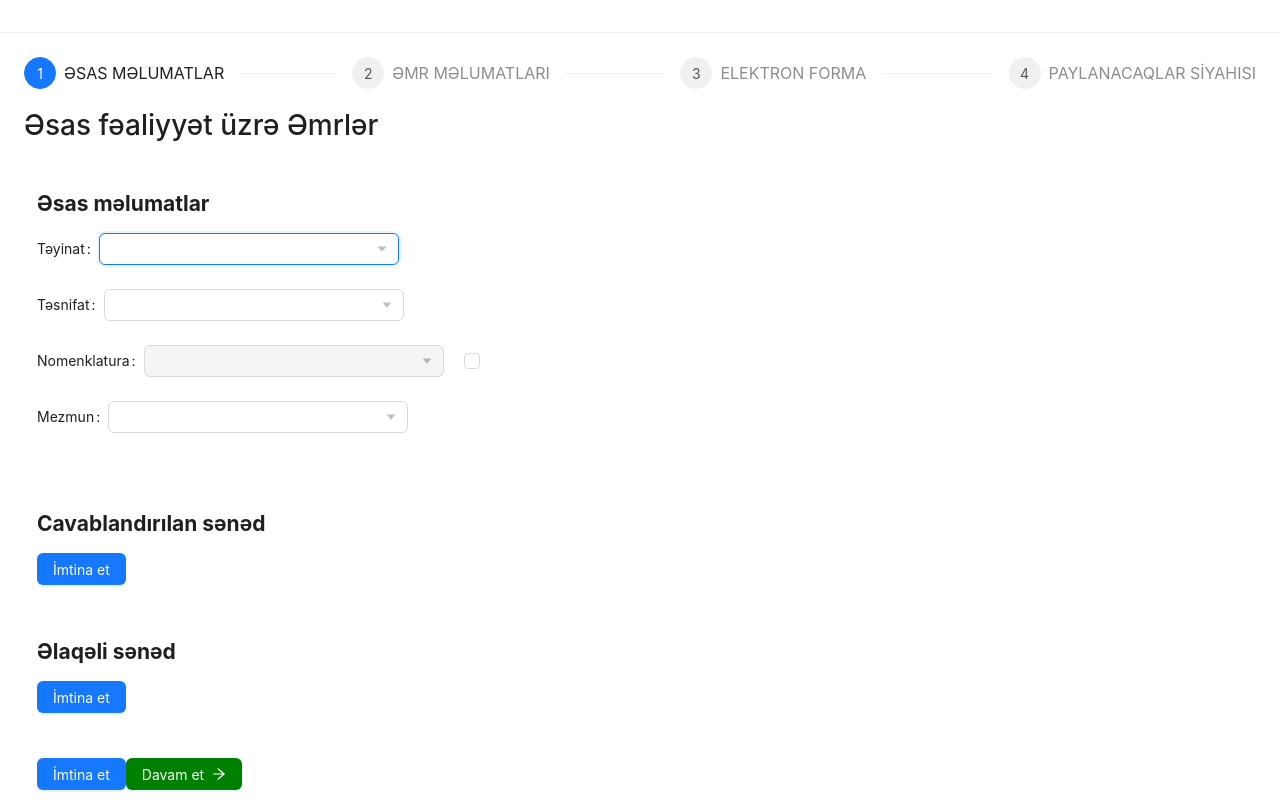
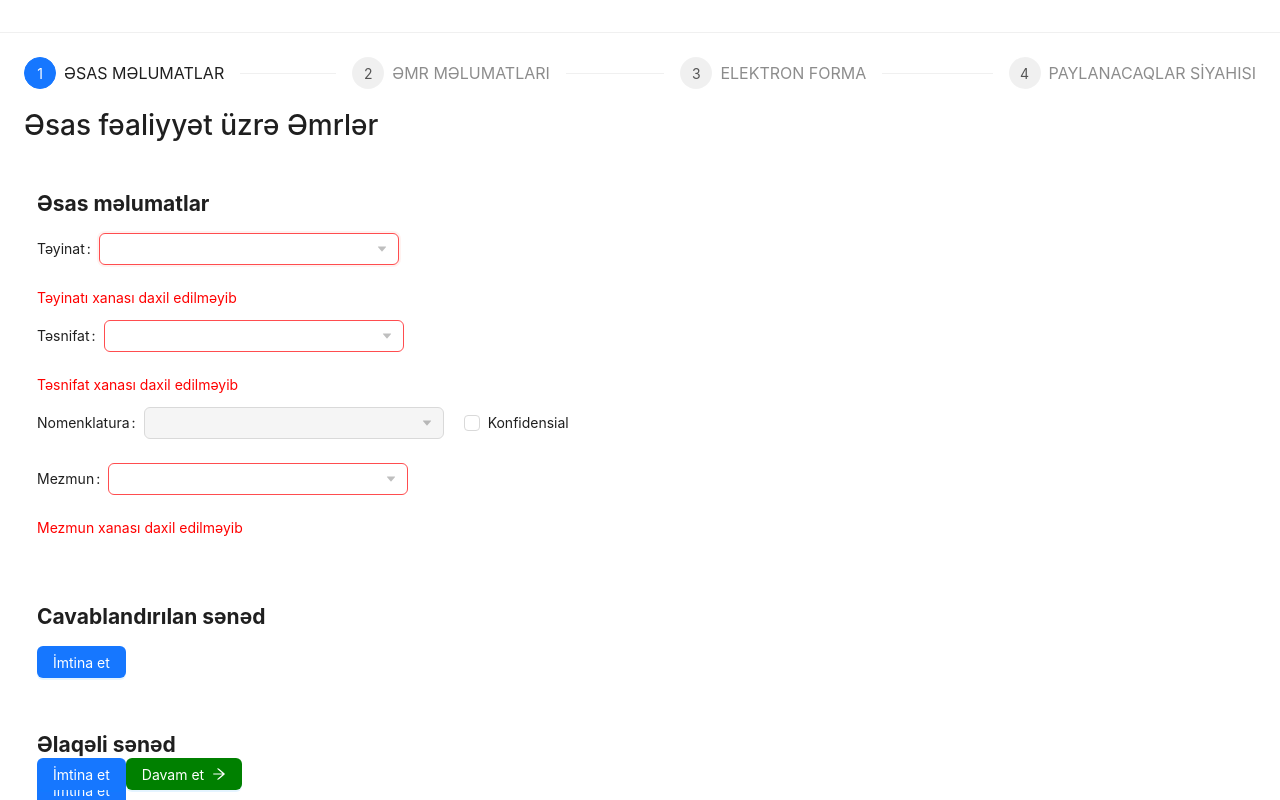
Before and after one commit to lmnxndv/final-task, a React (Vite) app: page / in a window 1280 px wide. Both pictures are taken after a click on the button "Davam et". Built offline with nearby package versions, Linux system fonts and the light colour scheme.

Commit message:
fixed onsubmit and added error message

```diff
--- a/src/components/Controller.tsx/Controller.tsx
+++ b/src/components/Controller.tsx/Controller.tsx
@@ -1,5 +1,5 @@
 import { useState } from "react";
-import { Form, Input } from "antd";
+import { Form } from "antd";
 import { Checkbox, Select } from "antd";
 import { Controller } from "react-hook-form";
 import { FirstStepIds, OptionsSection } from "../../data/data";
@@ -12,6 +12,7 @@ type ControllerType = {
   label: string;
   control: any;
   value?: any;
+  error?: any
 };
 
 const ControllerA = ({
@@ -21,19 +22,12 @@ const ControllerA = ({
   icon,
   control,
   value,
+  error
 }: ControllerType) => {
   const [checked, setChecked] = useState<boolean>(false);
 
-  const handleChange = (value: { value: any; label: React.ReactNode }) => {
-    console.log(value);
-  };
   return (
-    <Form.Item
-      label={label}
-      hasFeedback
-      // validateStatus={errors[name] ? 'error' : ''}
-      // help={errors[name]?.message}
-    >
+    <Form.Item label={label} hasFeedback>
       <Controller
         name={name}
         control={control}
@@ -45,18 +39,19 @@ const ControllerA = ({
               style={{ width: 300 }}
               disabled={item.id === FirstStepIds.NOMENCLATURE}
               value={value}
-              onChange={handleChange}
               options={item.options}
               suffixIcon={icon}
+              status={error && 'error'}
             />
-            {/* <Input {...field} /> */}
             {item.id === FirstStepIds.NOMENCLATURE && (
               <Checkbox
                 {...field}
                 style={{ marginLeft: "20px" }}
                 checked={checked}
                 onChange={(e) => setChecked(e.target.checked)}
-              />
+              >
+                Konfidensial
+              </Checkbox>
             )}
           </>
         )}
@@ -66,31 +61,3 @@ const ControllerA = ({
 };
 
 export default ControllerA;
-
-// <Form.Item key={item.id} label={item.title}>
-//   <Controller
-//     control={control}
-//     name={item.id}
-//     render={({ field }) => (
-//       <>
-//         <Select
-//           {...field}
-//           id={item.id}
-//           style={{ width: 300 }}
-//           disabled={item.id === FirstStepIds.NOMENCLATURE}
-//           value={value}
-//           suffixIcon={icon}
-//           options={item.options}
-//         ></Select>
-//         {item.id === FirstStepIds.NOMENCLATURE && (
-//           <Checkbox
-//             {...field}
-//             style={{ marginLeft: "20px" }}
-//             checked={checked}
-//             onChange={(e) => setChecked(e.target.checked)}
-//           />
-//         )}
-//       </>
-//     )}
-//   />
-// </Form.Item>
--- a/src/components/Controller.tsx/style.css
+++ b/src/components/Controller.tsx/style.css
@@ -0,0 +1,6 @@
+:where(.css-dev-only-do-not-override-qgg3xn).ant-select-status-error:not(
+    .ant-select-disabled
+  ):not(.ant-select-customize-input):not(.ant-pagination-size-changer)
+  .ant-select-selector {
+  background-color: #ff4d4f2b;
+}
--- a/src/pages/firstPage/index.tsx
+++ b/src/pages/firstPage/index.tsx
@@ -14,17 +14,23 @@ import { yupResolver } from "@hookform/resolvers/yup";
 import { mainDataSchema } from "../../validation";
 
 const FirstPage = () => {
-  const { handleSubmit, control, watch } = useForm({
+  const {
+    handleSubmit,
+    control,
+    watch,
+    formState: { errors: formErrors },
+  } = useForm({
     resolver: yupResolver(mainDataSchema),
   });
 
-  const onSubmit = (data: any) => {
-    console.log("Data:", data);
+  const onSubmit = (data: any) => console.log("data:", data);
+  const test = () => {
+    console.log("errors", formErrors);
   };
 
   return (
     <div className="firstPage-container">
-      <form onSubmit={handleSubmit(onSubmit)} id="hook-form">
+      <form onSubmit={handleSubmit(onSubmit)}>
         <div className="page-row">
           <h2>Əsas məlumatlar</h2>
           <ControllerA
@@ -33,14 +39,21 @@ const FirstPage = () => {
             control={control}
             item={appointmentData}
             icon={<CaretDownOutlined />}
+            error={formErrors.appointment}
           />
+          {formErrors.appointment && <p>{formErrors.appointment.message}</p>}
           <ControllerA
             name={classificationData.id}
             label={classificationData.title}
             control={control}
             item={classificationData}
             icon={<CaretDownOutlined />}
+            error={formErrors.classification}
+
           />
+          {formErrors.classification && (
+            <p>{formErrors.classification.message}</p>
+          )}
           <ControllerA
             name={nomenclatureData.id}
             label={nomenclatureData.title}
@@ -58,7 +71,10 @@ const FirstPage = () => {
             control={control}
             item={contentData}
             icon={<CaretDownOutlined />}
+            error={formErrors.content}
+
           />
+          {formErrors.content && <p>{formErrors.content.message}</p>}
         </div>
         <div className="page-row">
           <h2>Cavablandırılan sənəd</h2>
@@ -72,9 +88,8 @@ const FirstPage = () => {
             <Button
               type="primary"
               htmlType="submit"
-              form="hook-form"
+              onClick={test}
               style={{ background: "#008000", color: "#fff" }}
-              // onClick={}
             >
               Davam et <ArrowRightOutlined />
             </Button>
--- a/src/pages/firstPage/style.css
+++ b/src/pages/firstPage/style.css
@@ -1,3 +1,14 @@
-:where(.css-dev-only-do-not-override-qgg3xn).ant-select-single:not(.ant-select-customize-input) .ant-select-selector{
-    border-radius: 25px;
+:where(.css-dev-only-do-not-override-qgg3xn).ant-select-single:not(
+    .ant-select-customize-input
+  )
+  .ant-select-selector {
+  border-radius: 25px;
 }
+
+p {
+  color: red;
+}
+
+select:invalid {
+  border-color: red;
+}
--- a/src/validation.tsx
+++ b/src/validation.tsx
@@ -1,9 +1,7 @@
 import * as yup from "yup";
-import { FirstStepIds } from "./data/data";
 
 export const mainDataSchema = yup.object().shape({
-  appointment: yup.string().required(),
-  classification: yup.string().required(),
-  content: yup.string().required(),
-  namenclature: yup.string().required(),
+  appointment: yup.string().required("Təyinatı xanası daxil edilməyib"),
+  classification: yup.string().required("Təsnifat xanası daxil edilməyib"),
+  content: yup.string().required("Mezmun xanası daxil edilməyib"),
 });
```
Also changed, not shown: src/components/SidePanel/index.tsx (+1 -13 lines).
